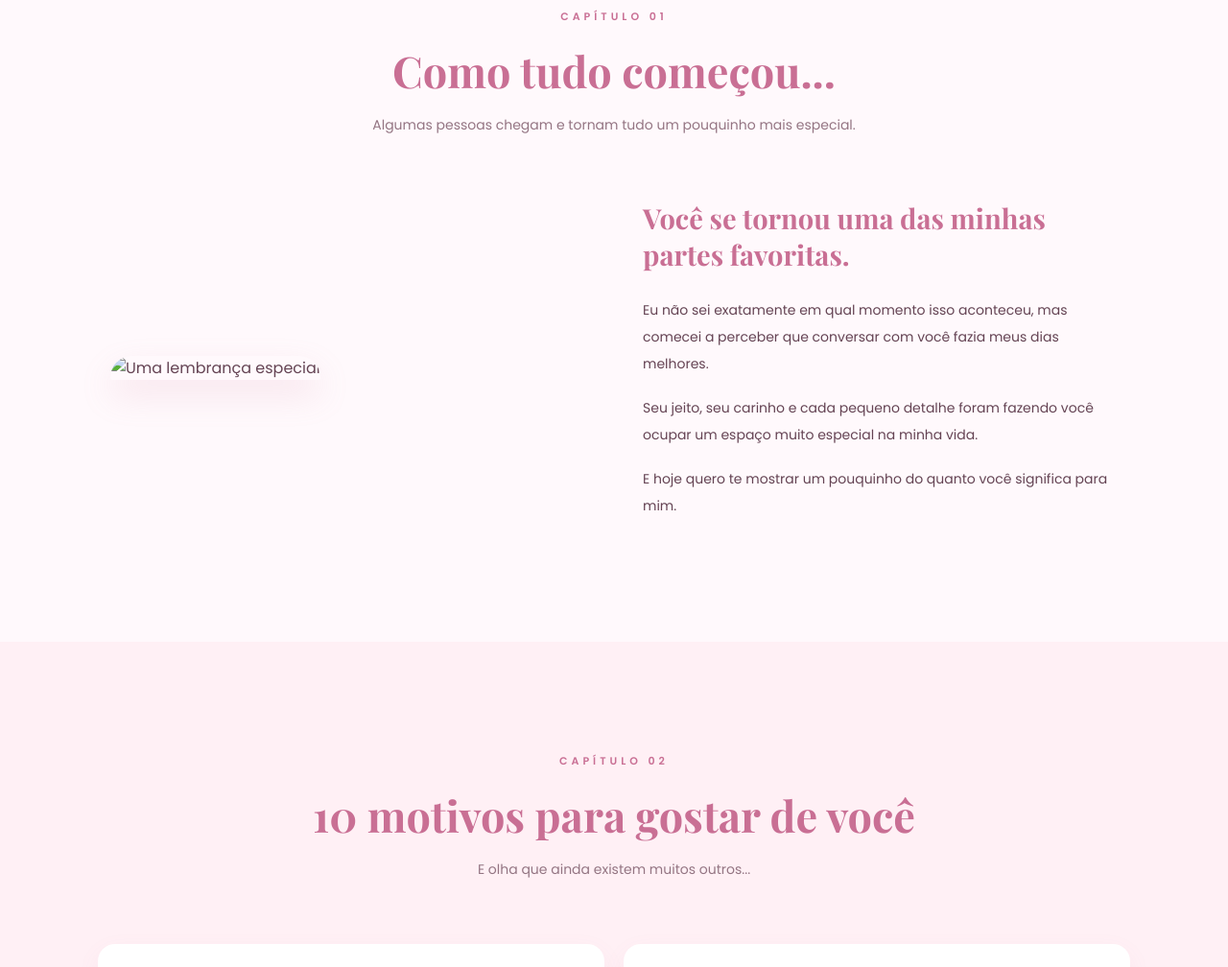
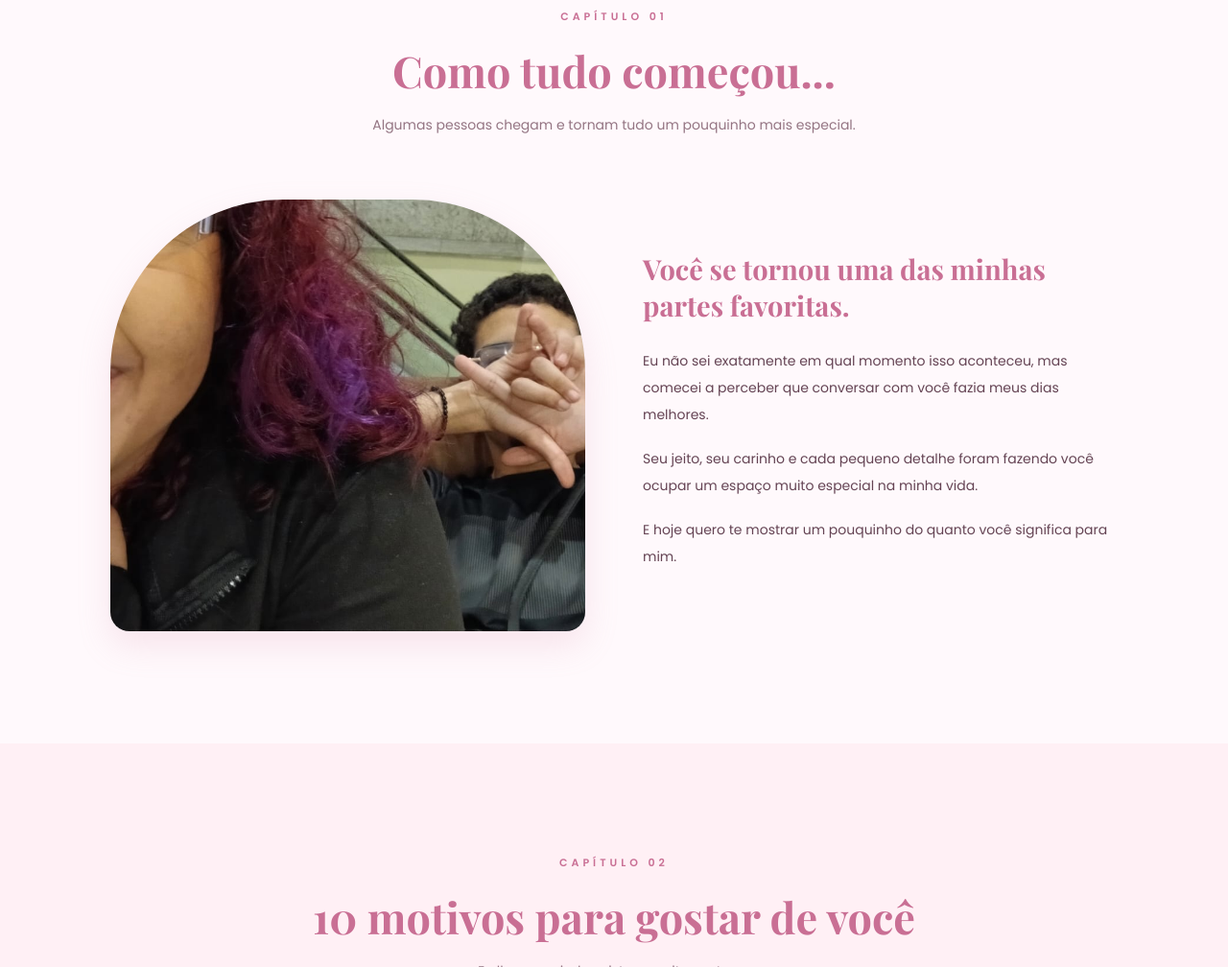
Before and after one commit to davypessoa3647-a11y/Pedido-de-namoro-para-minha-muie, a plain HTML site: page index.html in a window 1280 px wide. Shown: the part 907-1915 px from the top of the page at 96% size. Drawn offline with nearby package versions, Linux system fonts and the light colour scheme.

Commit message:
Restore index.html content

```diff
--- a/index.html
+++ b/index.html
@@ -73,7 +73,7 @@
         <div class="story-content reveal">
 
             <div class="story-image">
-                <img src="assets/img/alice1.jpg" alt="Uma lembrança especial">
+                <img src="1c8e9e9c-6dec-4fa9-9fd9-68ac333322f7.jpg" alt="Uma lembrança especial">
             </div>
 
             <div class="story-text">
```
